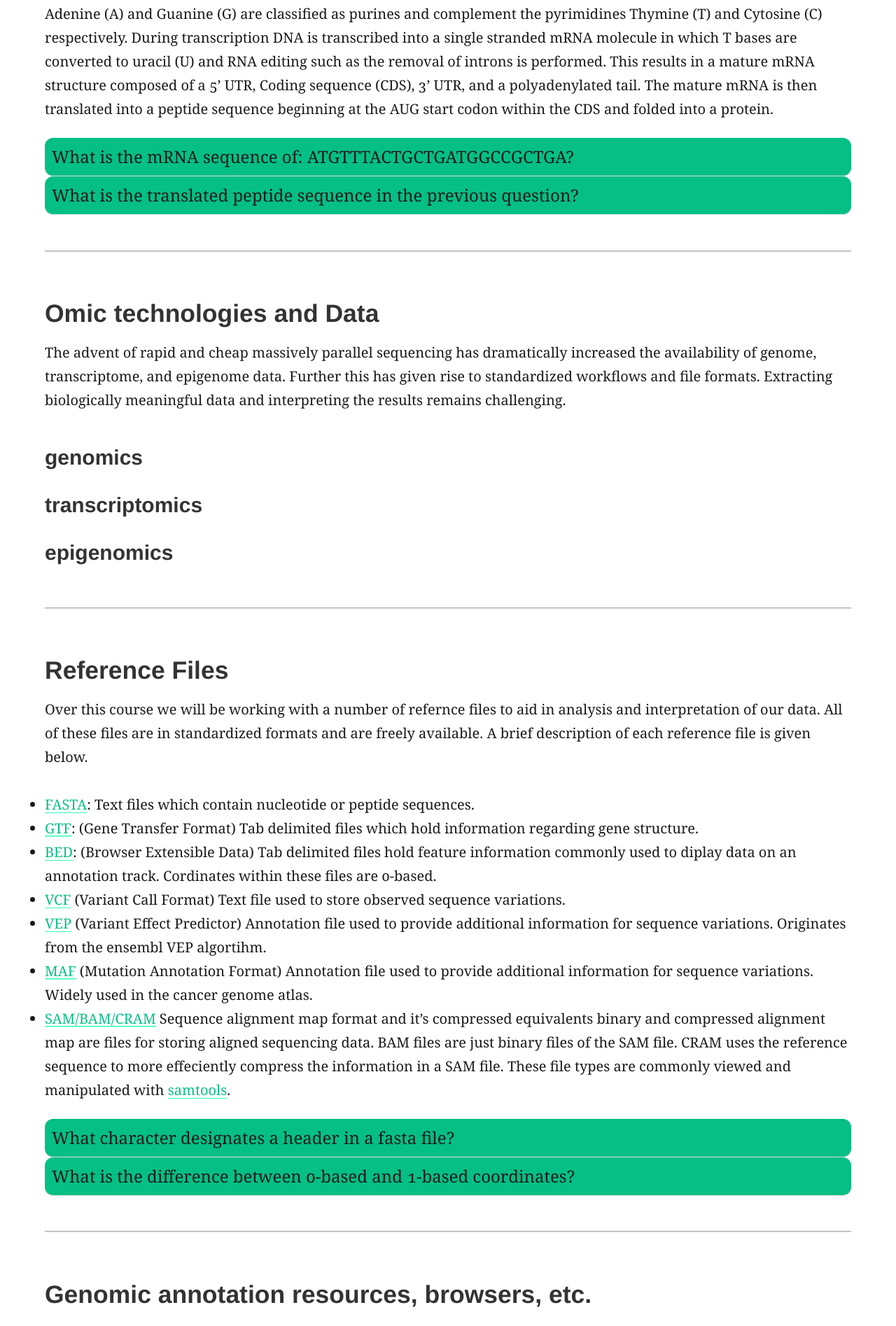
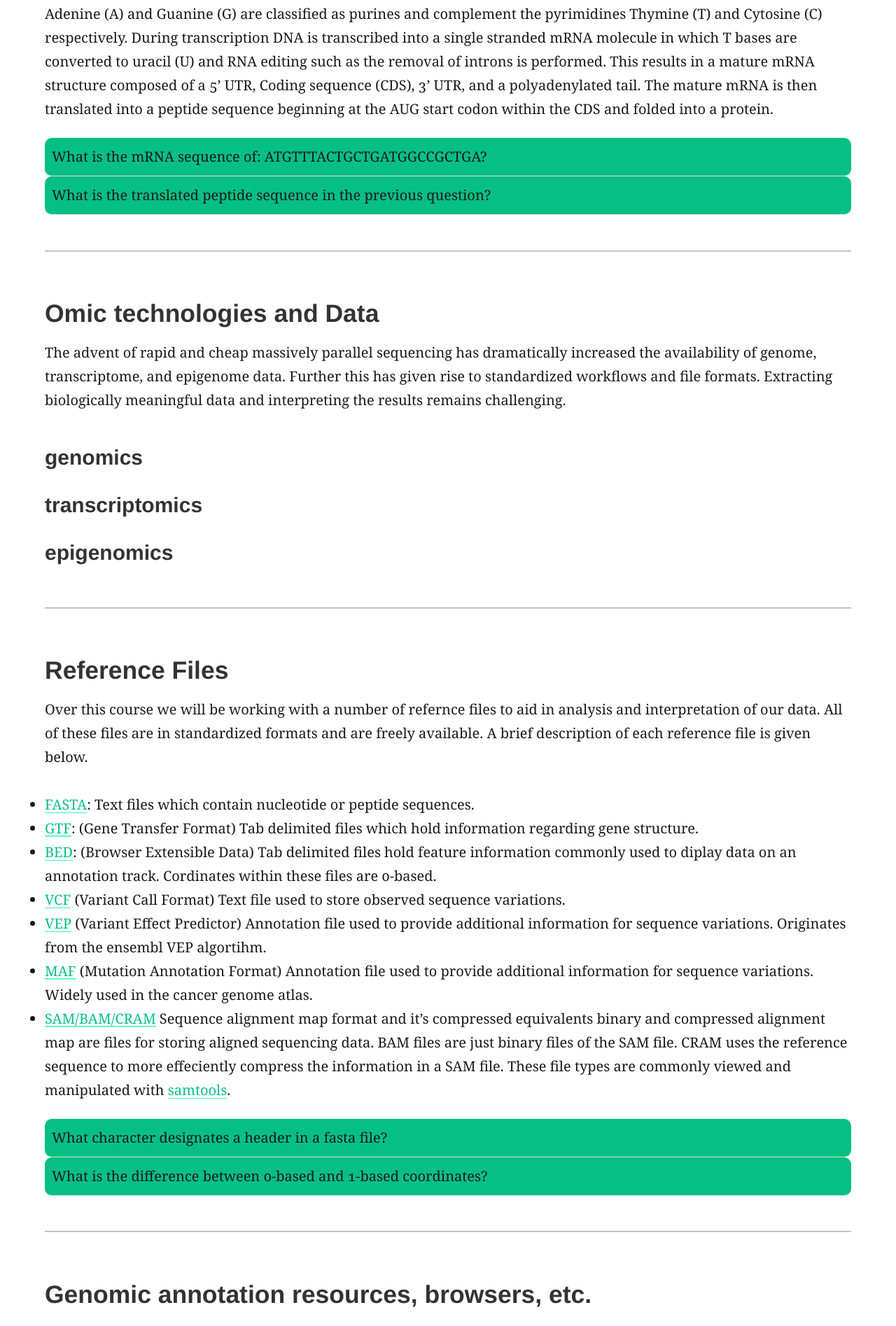
Before and after one commit to griffithlab/genviz.org, a Jekyll site: the page built from _posts/0001-02-01-Review_of_Central_Concepts.md, in a window 1280 px wide. Shown: the part 1597-3492 px from the top of the page at 70% size. Built offline with Jekyll 4.4.1, drawn with Linux system fonts in a browser that asks for light colours; nearby versions of some CDN libraries.

Commit message:
font size adjust

```diff
--- a/assets/styles.scss
+++ b/assets/styles.scss
@@ -458,7 +458,7 @@ pre code {
     p.a {
         background: lighten($color__site--accent, 50%);
         font-weight: normal;
-        font-size: 120%;
+        font-size: 100%;
         border-bottom: 1px #ddd solid;
         @include rounded($radius: .5em);
         margin: auto;
@@ -469,7 +469,7 @@ pre code {
         margin: auto;
         padding: 10px;
         font-weight: normal;
-        font-size: 120%;
+        font-size: 100%;
         border-bottom: 1px #ddd solid;
         cursor: pointer;
         @include rounded($radius: .5em);
```
